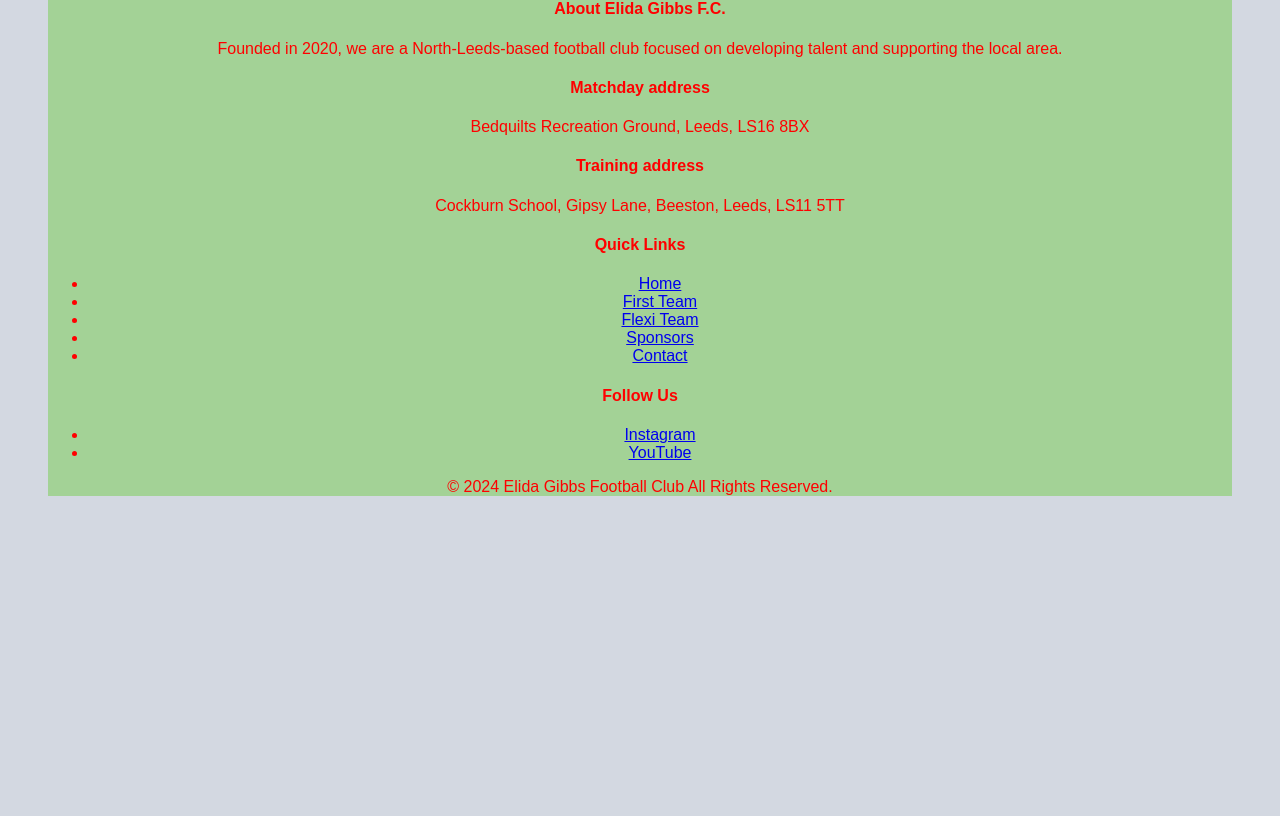
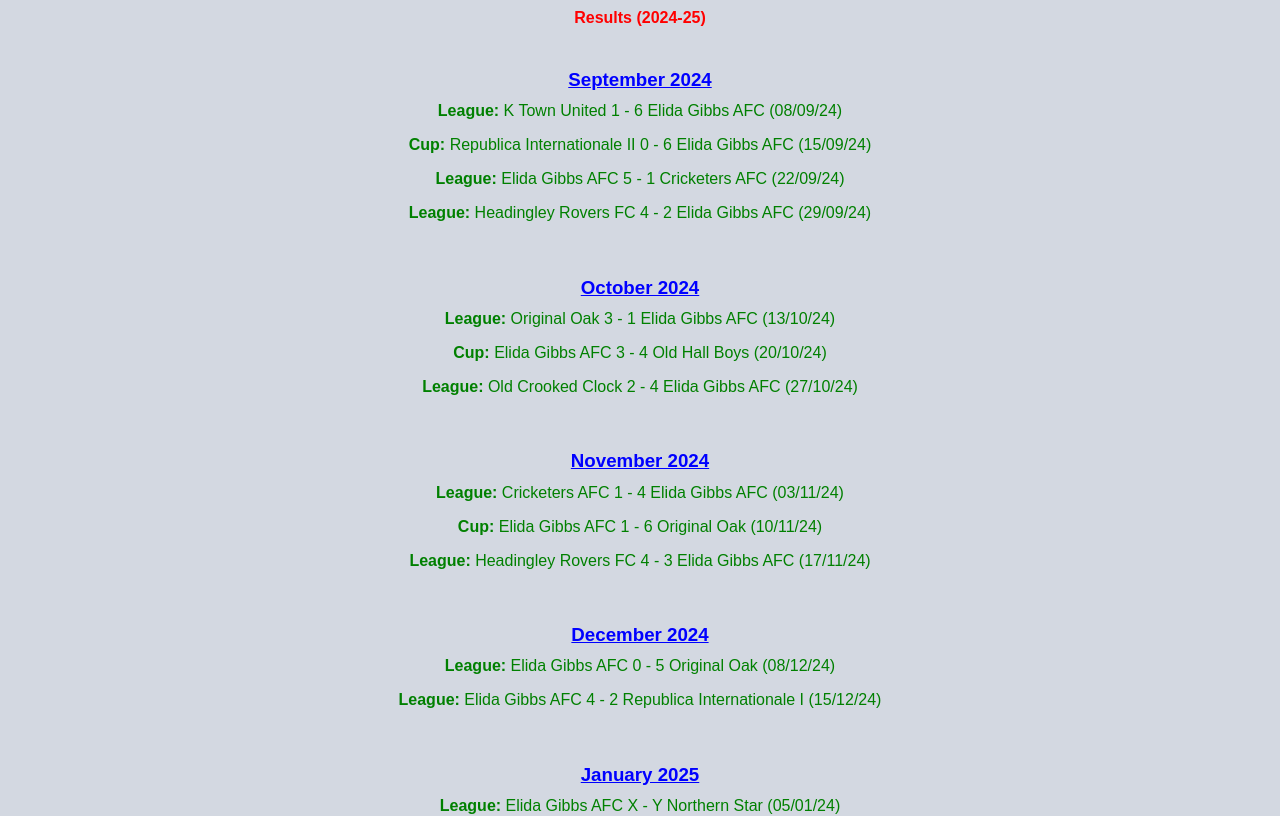
Before and after one commit to SO-1993/Elida-Gibbs-React-Website, a React (Vite) app: page /first-team in a window 1280 px wide. Shown: the part 1026-1842 px from the top of the page. Before the commit the page ends 1586 px from the top, so only its background shows below. Built offline with nearby package versions, Linux system fonts and the light colour scheme.

Commit message:
created and populated first team results

```diff
--- a/src/FirstTeam.jsx
+++ b/src/FirstTeam.jsx
@@ -230,6 +230,69 @@ function FirstTeam() {
             />
           </div>
         </div>
+        <div className="first-team-results">
+          <div>
+            <b>Results (2024-25)</b>
+          </div>
+          <div className="september-fixtures">
+            <h3>September 2024</h3>
+            <div>
+              <b>League:</b> K Town United 1 - 6 Elida Gibbs AFC (08/09/24)
+            </div>
+            <div>
+              <b>Cup:</b> Republica Internationale II 0 - 6 Elida Gibbs AFC
+              (15/09/24)
+            </div>
+            <div>
+              <b>League:</b> Elida Gibbs AFC 5 - 1 Cricketers AFC (22/09/24)
+            </div>
+            <div>
+              <b>League:</b> Headingley Rovers FC 4 - 2 Elida Gibbs AFC
+              (29/09/24)
+            </div>
+          </div>
+          <div className="october-fixtures">
+            <h3>October 2024</h3>
+            <div>
+              <b>League:</b> Original Oak 3 - 1 Elida Gibbs AFC (13/10/24)
+            </div>
+            <div>
+              <b>Cup:</b> Elida Gibbs AFC 3 - 4 Old Hall Boys (20/10/24)
+            </div>
+            <div>
+              <b>League:</b> Old Crooked Clock 2 - 4 Elida Gibbs AFC (27/10/24)
+            </div>
+          </div>
+          <div className="november-fixtures">
+            <h3>November 2024</h3>
+            <div>
+              <b>League:</b> Cricketers AFC 1 - 4 Elida Gibbs AFC (03/11/24)
+            </div>
+            <div>
+              <b>Cup:</b> Elida Gibbs AFC 1 - 6 Original Oak (10/11/24)
+            </div>
+            <div>
+              <b>League:</b> Headingley Rovers FC 4 - 3 Elida Gibbs AFC
+              (17/11/24)
+            </div>
+          </div>
+          <div className="december-fixtures">
+            <h3>December 2024</h3>
+            <div>
+              <b>League:</b> Elida Gibbs AFC 0 - 5 Original Oak (08/12/24)
+            </div>
+            <div>
+              <b>League:</b> Elida Gibbs AFC 4 - 2 Republica Internationale I
+              (15/12/24)
+            </div>
+          </div>
+          <div className="january-fixtures">
+            <h3>January 2025</h3>
+            <div>
+              <b>League:</b> Elida Gibbs AFC X - Y Northern Star (05/01/24)
+            </div>
+          </div>
+        </div>
       </div>
     </div>
   );
--- a/src/style.css
+++ b/src/style.css
@@ -5,6 +5,8 @@ body {
   font-family: Arial;
   text-align: center;
 }
+
+/* Navbar Styling */
 
 .navbar {
   background-color: burlywood;
@@ -20,9 +22,13 @@ body {
   text-decoration: none;
 }
 
+/* Footer Styling */
+
 footer {
   background-color: #a3d296;
 }
+
+/* First Team and Flexi Team Styling */
 
 .first-team-goalkeeper-list,
 .first-team-defender-list,
@@ -60,3 +66,33 @@ footer {
   border-radius: 50%;
   margin-top: 10px;
 }
+
+.september-fixtures,
+.october-fixtures,
+.november-fixtures,
+.december-fixtures,
+.january-fixtures {
+  display: flex;
+  flex-direction: column;
+  text-align: center;
+  color: green;
+  line-height: 1.5;
+}
+
+.first-team-results h3 {
+  color: blue;
+  margin-bottom: 5px;
+  text-decoration: underline;
+}
+
+.first-team-results {
+  padding-top: 30px;
+}
+
+.first-team-results > div {
+  margin-bottom: 20px; /* space between months */
+}
+
+.first-team-results div > div {
+  margin-bottom: 10px; /* space between each fixture */
+}
```
